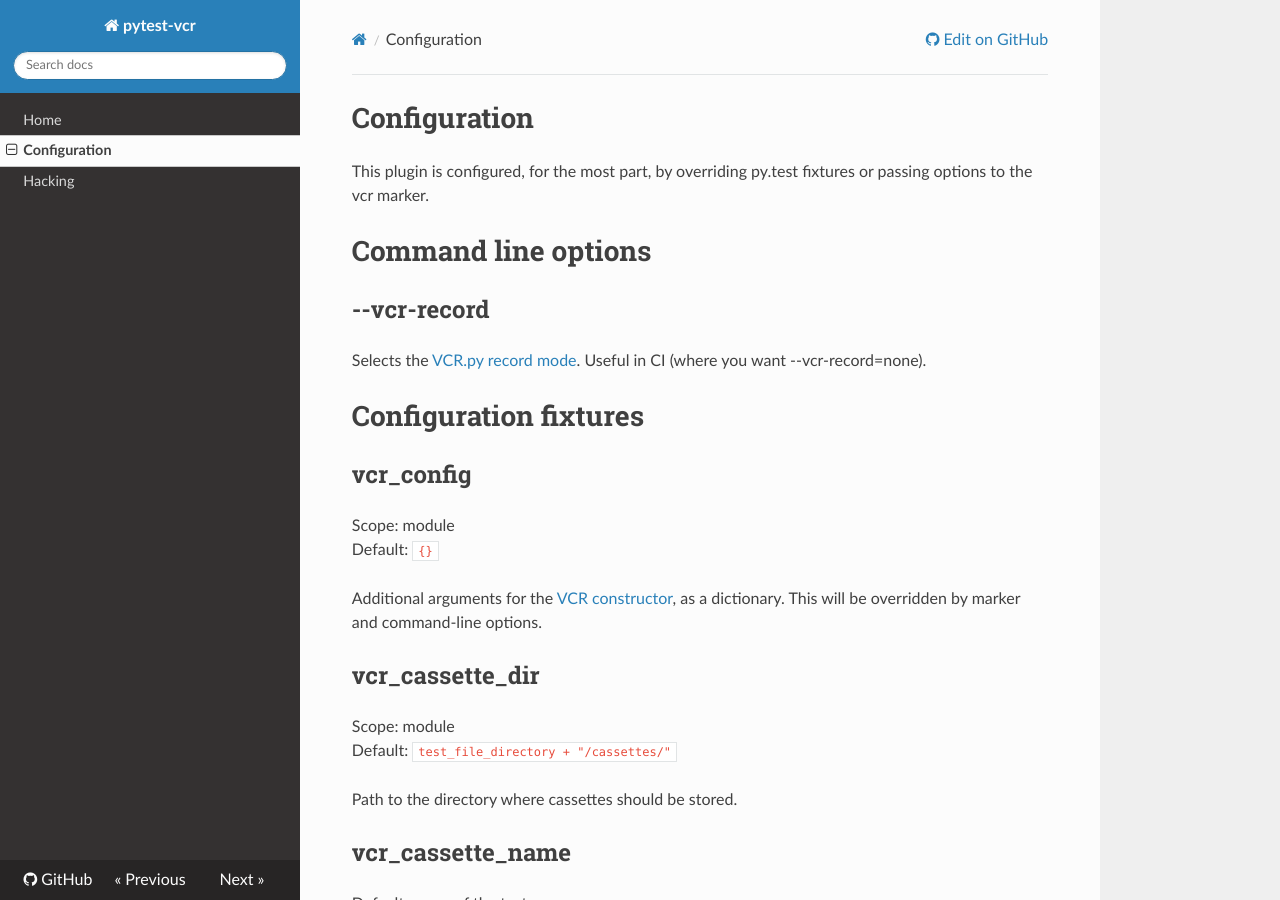
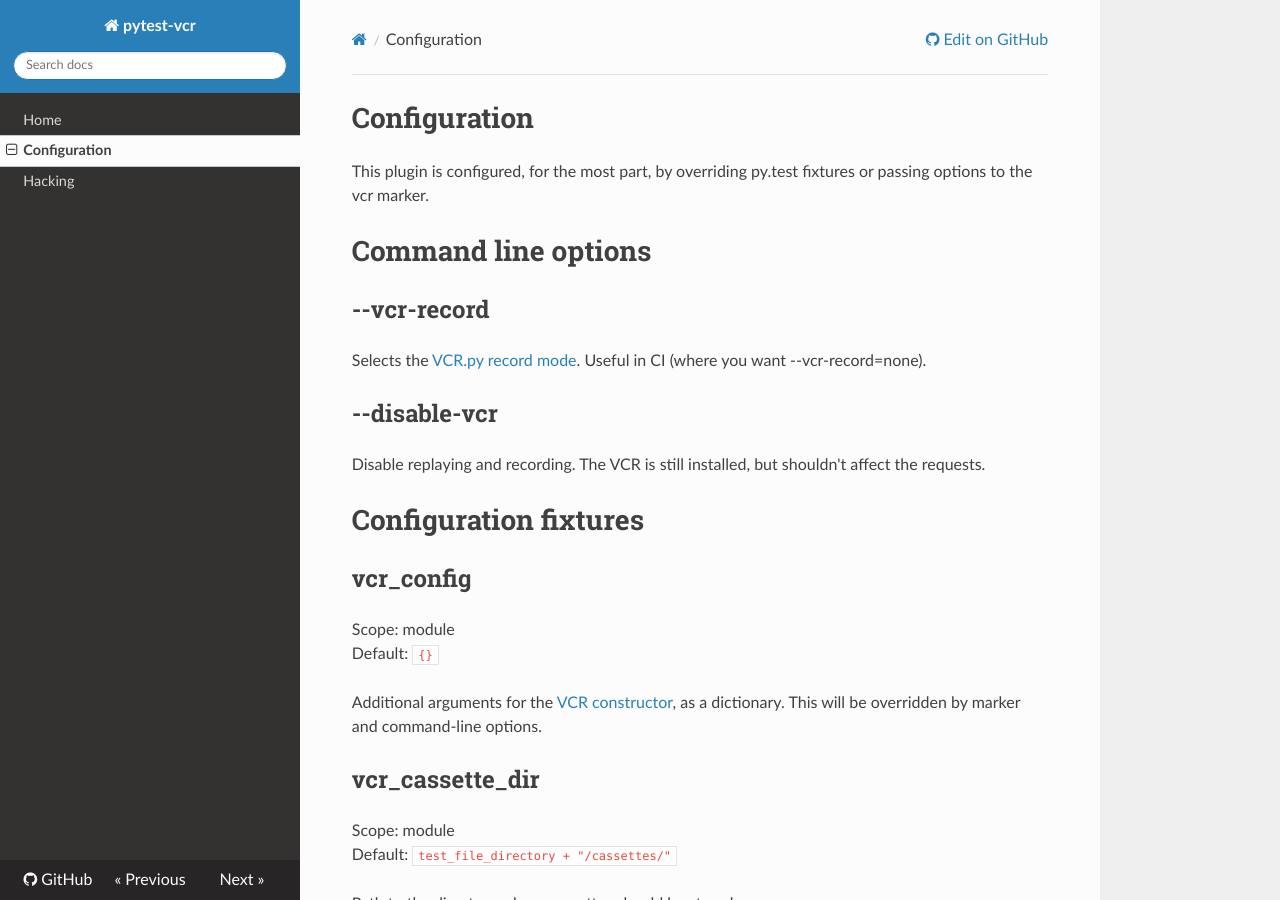
Before and after one commit to ktosiek/pytest-vcr, an MkDocs documentation site: the page built from docs/configuration.md, in a window 1280 px wide and 900 px high. Built offline with MkDocs 1.6.1, drawn with Linux system fonts in a browser that asks for light colours; nearby versions of some CDN libraries; old or Windows-style settings are respelled for this version of MkDocs.

Commit message:
Document --disable-vcr

```diff
--- a/docs/configuration.md
+++ b/docs/configuration.md
@@ -9,6 +9,10 @@ or passing options to the vcr marker.
 
 Selects the [VCR.py record mode](http://vcrpy.readthedocs.io/en/latest/usage.html#record-modes).
 Useful in CI (where you want --vcr-record=none).
+
+## --disable-vcr
+
+Disable replaying and recording. The VCR is still installed, but shouldn't affect the requests.
 
 # Configuration fixtures
 
```
